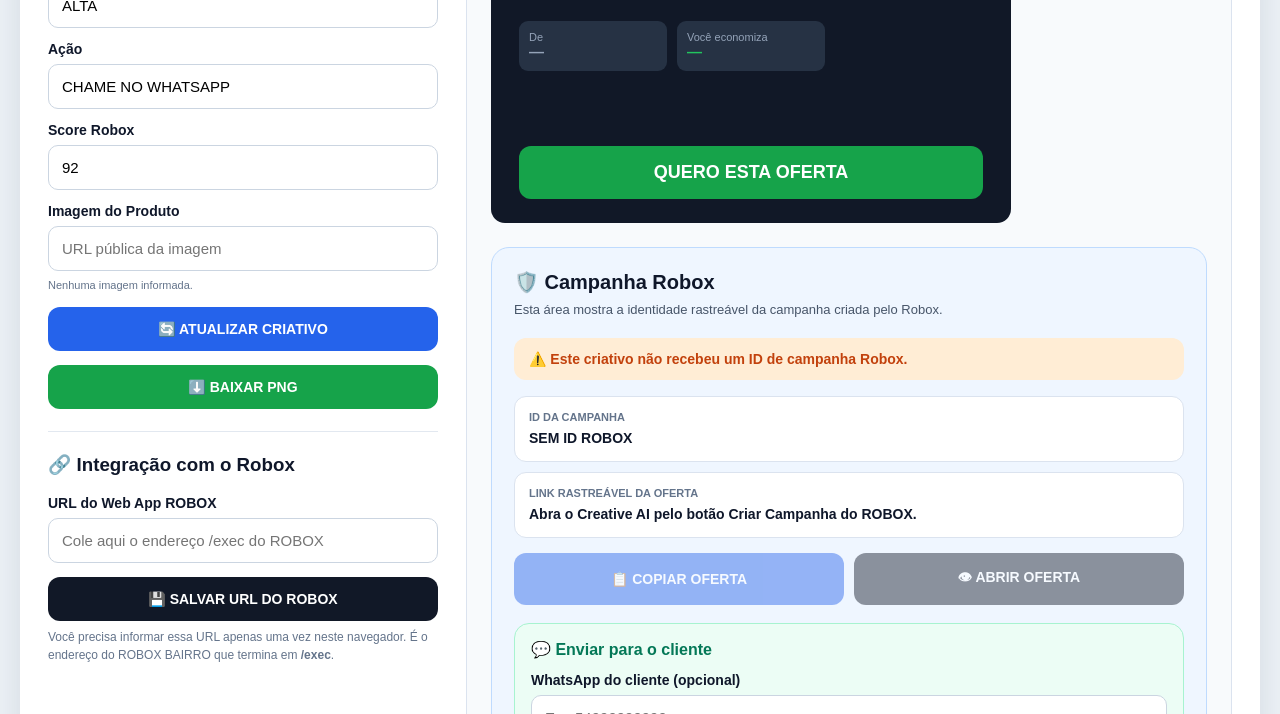
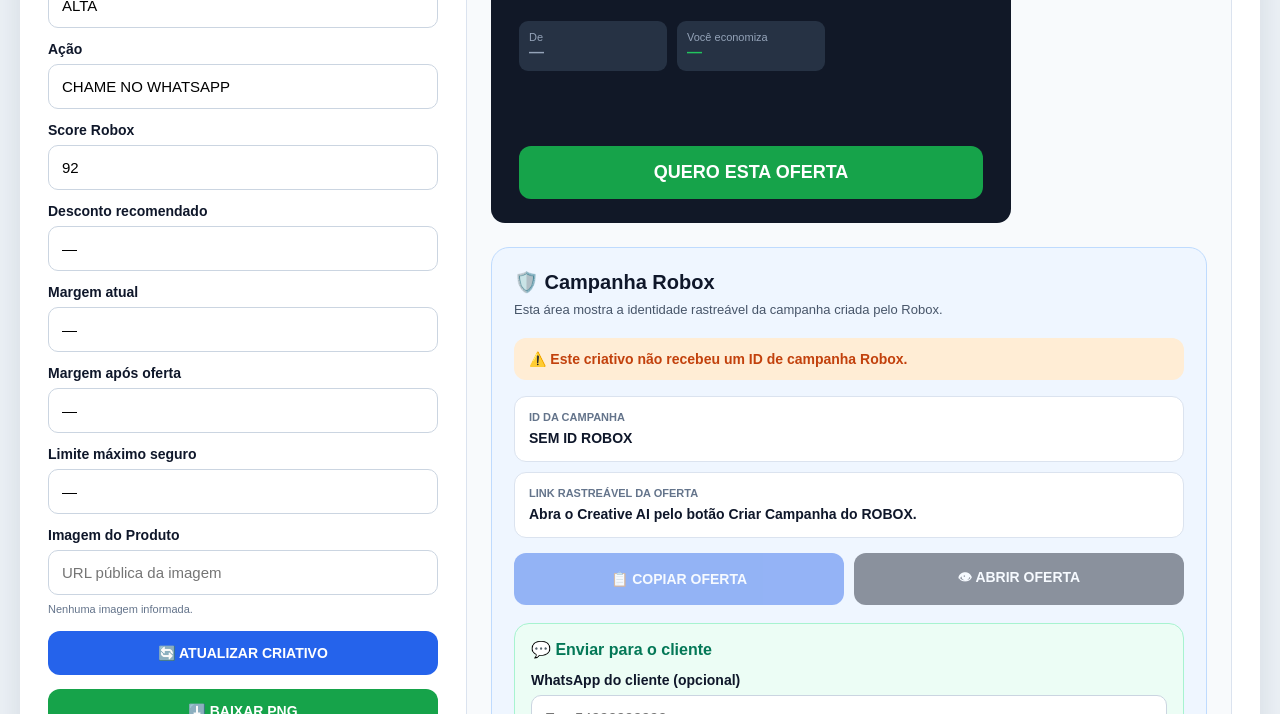
Before and after one commit to cabrexx/robox-creative-ai, a website: page src/public/studio.html in a window 1280 px wide. Shown: the part 578-1292 px from the top of the page. Drawn offline with nearby package versions, Linux system fonts and the light colour scheme.

Commit message:
Adicionar indicadores financeiros internos ao Creative AI

```diff
--- a/src/public/studio.html
+++ b/src/public/studio.html
@@ -502,7 +502,48 @@ button:disabled{
           id="score"
           value="92"
         >
-
+<label>
+  Desconto recomendado
+</label>
+
+<input
+  id="int_desconto_recomendado"
+  value="—"
+  readonly
+>
+
+
+<label>
+  Margem atual
+</label>
+
+<input
+  id="int_margem_atual"
+  value="—"
+  readonly
+>
+
+
+<label>
+  Margem após oferta
+</label>
+
+<input
+  id="int_margem_apos"
+  value="—"
+  readonly
+>
+
+
+<label>
+  Limite máximo seguro
+</label>
+
+<input
+  id="int_limite_seguro"
+  value="—"
+  readonly
+>
 
         <label>
           Imagem do Produto
@@ -1527,7 +1568,81 @@ document.getElementById(
         }
       )
     : '—';
-
+// =============================================
+// ROBOX - INDICADORES FINANCEIROS INTERNOS
+// =============================================
+
+var formatarPercentualRobox =
+  function(valor){
+
+    if(
+      valor === null ||
+      valor === undefined ||
+      valor === ''
+    ){
+      return '—';
+    }
+
+    var n =
+      Number(
+        String(valor)
+          .replace(',','.')
+      );
+
+    if(isNaN(n)){
+      return '—';
+    }
+
+    return n
+      .toFixed(2)
+      .replace('.',',') + '%';
+  };
+
+
+var descontoInterno =
+  paramsOferta.get('descontoRecomendado') ||
+  paramsOferta.get('desconto');
+
+var margemAtualInterna =
+  paramsOferta.get('margemAtual');
+
+var margemAposInterna =
+  paramsOferta.get('margemApos');
+
+var limiteSeguroInterno =
+  paramsOferta.get('limiteSeguro');
+
+
+document.getElementById(
+  'int_desconto_recomendado'
+).value =
+  formatarPercentualRobox(
+    descontoInterno
+  );
+
+
+document.getElementById(
+  'int_margem_atual'
+).value =
+  formatarPercentualRobox(
+    margemAtualInterna
+  );
+
+
+document.getElementById(
+  'int_margem_apos'
+).value =
+  formatarPercentualRobox(
+    margemAposInterna
+  );
+
+
+document.getElementById(
+  'int_limite_seguro'
+).value =
+  formatarPercentualRobox(
+    limiteSeguroInterno
+  );
   document.getElementById(
     'b_estoque'
   ).innerText =
```
